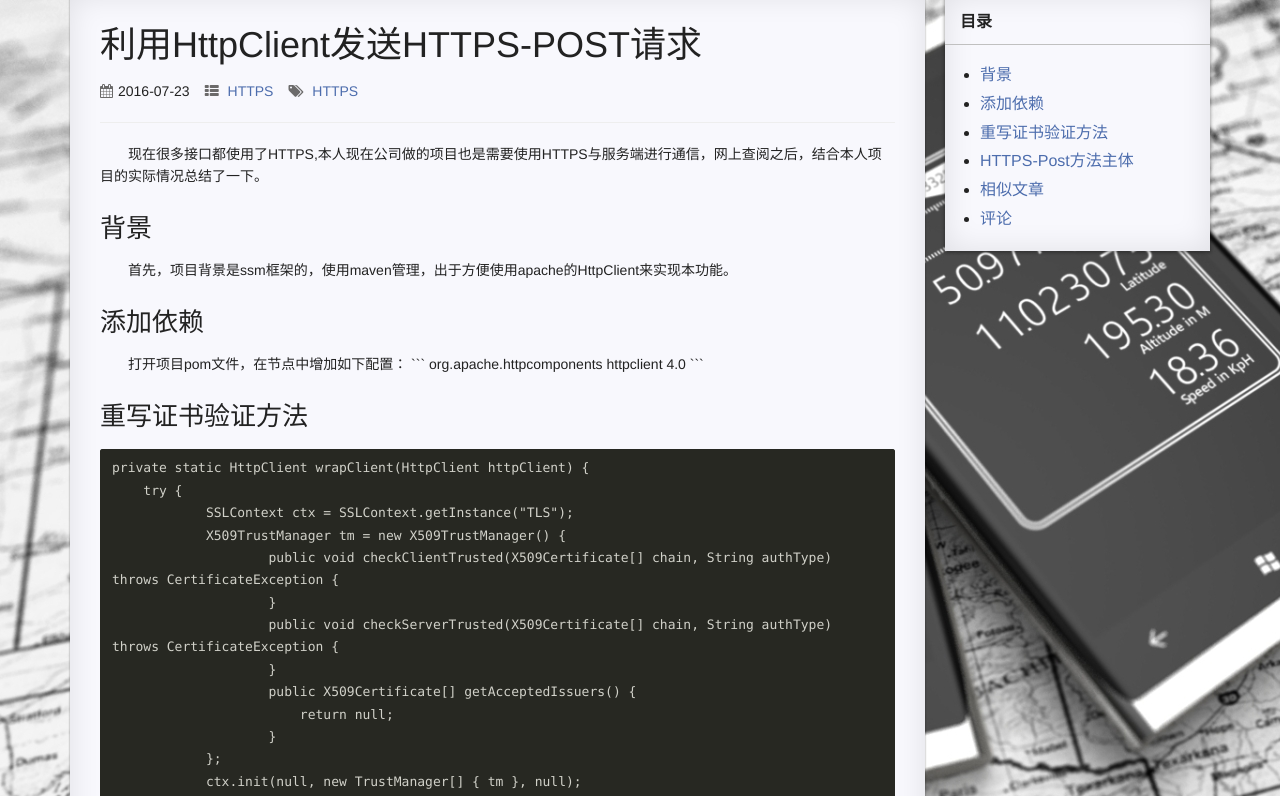
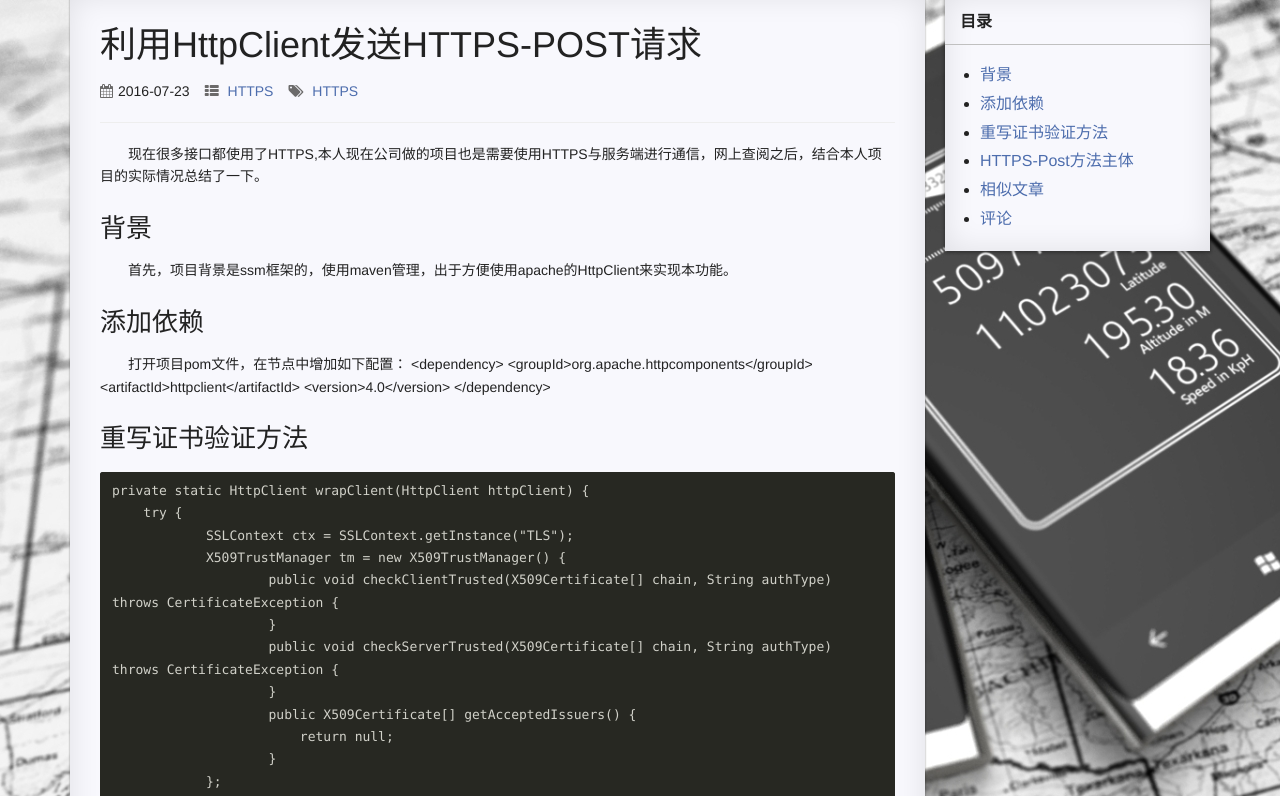
Before and after one commit to Dongwublog/Dongwublog.github.io, a Jekyll site: the page built from _posts/2016-7-23-HTTPS-post.md, in a window 1280 px wide and 900 px high, cut to the strip 104-900 px from the top of the window. Built offline with Jekyll 4.4.1, drawn with Linux system fonts in a browser that asks for light colours; comment, search, counter and statistics services are not loaded.

Commit message:
Update 2016-7-23-HTTPS-post.md

````diff
--- a/_posts/2016-7-23-HTTPS-post.md
+++ b/_posts/2016-7-23-HTTPS-post.md
@@ -18,11 +18,11 @@ tags: HTTPS
 
 ### 添加依赖
 　　打开项目pom文件，在<dependencies>节点中增加如下配置：
-    ```<dependency>
-    	<groupId>org.apache.httpcomponents</groupId>
-    	<artifactId>httpclient</artifactId>
-    	<version>4.0</version>
-    </dependency>```
+    &lt;dependency&gt;
+    	&lt;groupId&gt;org.apache.httpcomponents&lt;/groupId&gt;
+    	&lt;artifactId&gt;httpclient&lt;/artifactId&gt;
+    	&lt;version&gt;4.0&lt;/version&gt;
+    &lt;/dependency&gt;
 
 ### 重写证书验证方法
     private static HttpClient wrapClient(HttpClient httpClient) {
````
